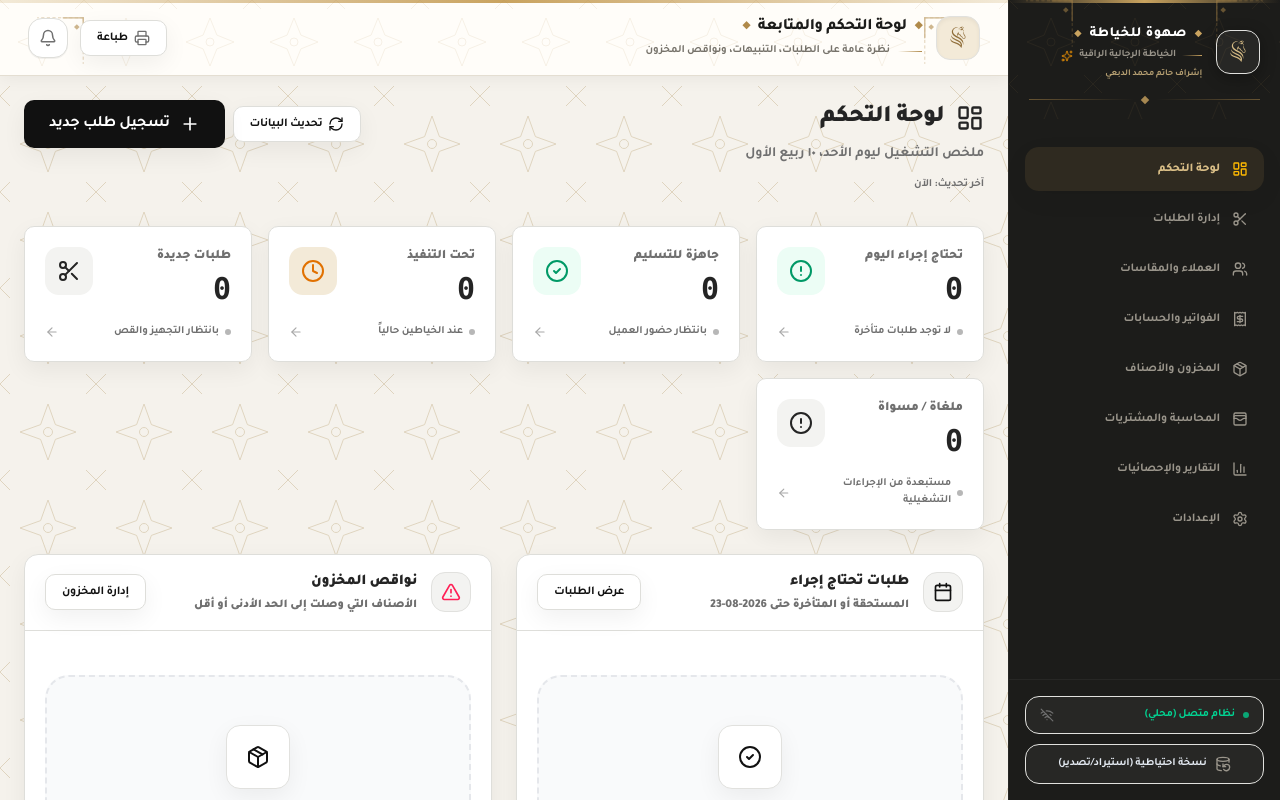
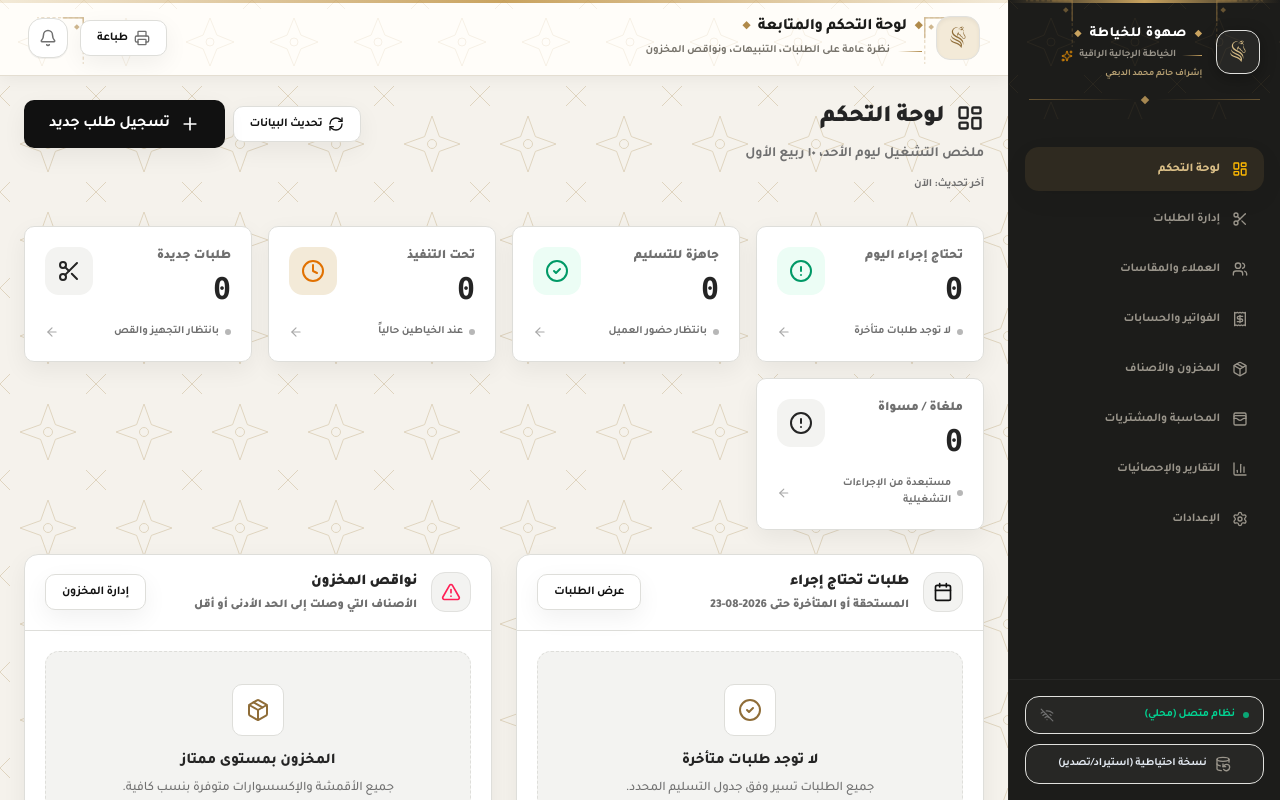
Before and after one commit to waleedaldobie-rgb/sahoa, a React (Vite) app: page / in a window 1280 px wide. Built offline with nearby package versions, Linux system fonts and the light colour scheme.

Commit message:
feat(ui): optimize desktop empty states

```diff
--- a/src/components/InventoryView.tsx
+++ b/src/components/InventoryView.tsx
@@ -282,7 +282,7 @@ export const InventoryView: React.FC<InventoryViewProps> = ({
               </thead>
                 <tbody>
                 {fabrics.length === 0 ? (
-                  <tr><td colSpan={6}><EmptyState icon={<Layers className="w-7 h-7" />} title="لا توجد أقمشة بعد" description="أضف أول قماش لتبدأ متابعة الأسعار والكميات وحالة المخزون." action={<Button size="sm" variant="primary" onClick={handleOpenAddFabric} icon={<Plus className="w-4 h-4" />}>إضافة قماش</Button>} className="my-4" /></td></tr>
+                  <tr><td colSpan={6}><EmptyState compact icon={<Layers className="w-7 h-7" />} title="لا توجد أقمشة بعد" description="أضف أول قماش لتبدأ متابعة الأسعار والكميات وحالة المخزون." action={<Button size="sm" variant="primary" onClick={handleOpenAddFabric} icon={<Plus className="w-4 h-4" />}>إضافة قماش</Button>} className="my-4" /></td></tr>
                 ) : sortedFabrics.map((fab) => {
                   const isLowStock = fab.quantityMeters <= fab.minStockMeters;
                   return (
@@ -328,7 +328,7 @@ export const InventoryView: React.FC<InventoryViewProps> = ({
               </thead>
                 <tbody>
                 {accessories.length === 0 ? (
-                  <tr><td colSpan={5}><EmptyState icon={<Package className="w-7 h-7" />} title="لا توجد إكسسوارات بعد" description="أضف أول إكسسوار لتسجيل الكميات والحد الأدنى للمخزون." action={<Button size="sm" variant="primary" onClick={handleOpenAddAccessory} icon={<Plus className="w-4 h-4" />}>إضافة إكسسوار</Button>} className="my-4" /></td></tr>
+                  <tr><td colSpan={5}><EmptyState compact icon={<Package className="w-7 h-7" />} title="لا توجد إكسسوارات بعد" description="أضف أول إكسسوار لتسجيل الكميات والحد الأدنى للمخزون." action={<Button size="sm" variant="primary" onClick={handleOpenAddAccessory} icon={<Plus className="w-4 h-4" />}>إضافة إكسسوار</Button>} className="my-4" /></td></tr>
                 ) : sortedAccessories.map((acc) => {
                   const isLowStock = acc.quantity <= acc.minStock;
                   return (
@@ -362,7 +362,7 @@ export const InventoryView: React.FC<InventoryViewProps> = ({
         <div className="grid grid-cols-1 lg:grid-cols-2 gap-8">
           <Card title="موديلات الثياب" headerIcon={<Scissors className="w-5 h-5" />}>
              <div className="space-y-4">
-                {thobeTypes.length === 0 && <EmptyState icon={<Scissors className="w-7 h-7" />} title="لا توجد موديلات بعد" description="أضف موديل الثوب الأول لتظهر خياراته في الطلبات." className="my-0" />}
+                {thobeTypes.length === 0 && <EmptyState compact icon={<Scissors className="w-7 h-7" />} title="لا توجد موديلات بعد" description="أضف موديل الثوب الأول لتظهر خياراته في الطلبات." className="my-0" />}
                 {thobeTypes.map(t => (
                   <div key={t.id} className="flex items-center justify-between p-4 bg-[#F9FAFB] rounded-xl border border-[#E5E7EB]">
                     <div className="flex-1">
@@ -384,7 +384,7 @@ export const InventoryView: React.FC<InventoryViewProps> = ({
 
           <Card title="الألوان المتاحة" headerIcon={<Palette className="w-5 h-5" />}>
              <div className="grid grid-cols-1 sm:grid-cols-2 gap-3">
-                {colors.length === 0 && <div className="sm:col-span-2"><EmptyState icon={<Palette className="w-7 h-7" />} title="لا توجد ألوان بعد" description="أضف لونًا لتسهيل اختيار القماش في الطلبات." className="my-0" /></div>}
+                {colors.length === 0 && <div className="sm:col-span-2"><EmptyState compact icon={<Palette className="w-7 h-7" />} title="لا توجد ألوان بعد" description="أضف لونًا لتسهيل اختيار القماش في الطلبات." className="my-0" /></div>}
                 {colors.map(c => (
                   <div key={c.id} className="flex items-center justify-between p-3 bg-[#F9FAFB] rounded-xl border border-[#E5E7EB]">
                     <div className="flex items-center gap-3">
--- a/src/components/InvoicesView.tsx
+++ b/src/components/InvoicesView.tsx
@@ -176,6 +176,7 @@ export const InvoicesView: React.FC<InvoicesViewProps> = ({
       <Card className="p-0 overflow-hidden">
         {filteredInvoices.length === 0 ? (
           <EmptyState
+            compact
             icon={<Receipt className="w-8 h-8" />}
             title={searchTerm.trim() ? 'لا توجد فواتير مطابقة لبحثك' : 'لا توجد فواتير بعد'}
             description={searchTerm.trim() ? 'جرّب رقم فاتورة أو اسم عميل مختلفًا، أو امسح البحث.' : 'ستظهر الفواتير هنا تلقائيًا عند تسجيل طلبات جديدة للعملاء.'}
--- a/src/components/OrdersView.tsx
+++ b/src/components/OrdersView.tsx
@@ -641,6 +641,7 @@ export const OrdersView: React.FC<OrdersViewProps> = ({
       <Card className="p-0 overflow-hidden">
         {filteredOrders.length === 0 ? (
           <EmptyState
+            compact
             icon={<Scissors className="w-8 h-8" />}
             title="لا توجد طلبات مطابقة"
             description="يمكنك تغيير خيارات البحث أو إضافة طلب جديد للبدء."
--- a/src/components/ReportsView.tsx
+++ b/src/components/ReportsView.tsx
@@ -480,8 +480,9 @@ export const ReportsView: React.FC<ReportsViewProps> = ({ data, dataRevision, sh
         </div>
 
         {filteredOrders.length === 0 ? (
-          <div className="p-12">
+          <div className="p-4">
             <EmptyState
+              compact
               icon={<BarChart3 className="w-8 h-8 text-slate-400" />}
               title="لا توجد بيانات للفترة المحددة"
               description="يرجى تغيير نطاق التاريخ أو اختيار فترة مختلفة لعرض الإحصائيات."
--- a/src/components/ui.tsx
+++ b/src/components/ui.tsx
@@ -149,6 +149,7 @@ export interface EmptyStateProps {
   title: string;
   description?: string;
   action?: React.ReactNode;
+  compact?: boolean;
   className?: string;
 }
 
@@ -157,16 +158,17 @@ export const EmptyState: React.FC<EmptyStateProps> = ({
   title,
   description,
   action,
+  compact = false,
   className = ''
 }) => {
   return (
-    <div className={`flex flex-col items-center justify-center text-center p-12 bg-[#F9FAFB] border-2 border-dashed border-[#E5E7EB] rounded-3xl my-6 ${className}`}>
-      <div className="w-16 h-16 rounded-2xl bg-white border border-[#E5E7EB] text-[#111111] flex items-center justify-center mb-5 shadow-sm">
+    <div className={`sahwa-empty-state ${compact ? 'sahwa-empty-state--compact' : ''} ${className}`} role="status" aria-live="polite">
+      <div className="sahwa-empty-state-icon">
         {icon}
       </div>
-      <h4 className="text-base font-black text-[#111111] mb-2">{title}</h4>
-      {description && <p className="text-sm text-[#374151] max-w-sm mb-6 leading-relaxed font-black">{description}</p>}
-      {action && <div className="mt-2">{action}</div>}
+      <h4 className="sahwa-empty-state-title">{title}</h4>
+      {description && <p className="sahwa-empty-state-description">{description}</p>}
+      {action && <div className="sahwa-empty-state-action">{action}</div>}
     </div>
   );
 };
--- a/src/styles/tokens.css
+++ b/src/styles/tokens.css
@@ -415,6 +415,64 @@
       align-items: stretch;
       flex-direction: column;
     }
+  }
+
+  .sahwa-empty-state {
+    align-items: center;
+    background: var(--color-surface-soft-token);
+    border: 1px dashed var(--color-border-token);
+    border-radius: var(--radius-card-token);
+    display: flex;
+    flex-direction: column;
+    justify-content: center;
+    margin-block: 1rem;
+    padding: 2rem 1.5rem;
+    text-align: center;
+  }
+
+  .sahwa-empty-state--compact {
+    margin-block: 0.5rem;
+    padding: 1.25rem 1rem;
+  }
+
+  .sahwa-empty-state-icon {
+    align-items: center;
+    background: var(--color-surface-token);
+    border: 1px solid var(--color-border-token);
+    border-radius: var(--radius-control-token);
+    color: var(--brand-brass-dark);
+    display: flex;
+    height: 3.25rem;
+    justify-content: center;
+    margin-bottom: 0.875rem;
+    width: 3.25rem;
+  }
+
+  .sahwa-empty-state--compact .sahwa-empty-state-icon {
+    height: 2.75rem;
+    margin-bottom: 0.625rem;
+    width: 2.75rem;
+  }
+
+  .sahwa-empty-state-title {
+    color: var(--color-text-token);
+    font-size: 0.9375rem;
+    font-weight: 800;
+    line-height: 1.5;
+    margin: 0;
+  }
+
+  .sahwa-empty-state-description {
+    color: var(--color-text-muted-token);
+    font-size: 0.8125rem;
+    font-weight: 500;
+    line-height: 1.7;
+    margin: 0.375rem auto 0;
+    max-width: 30rem;
+  }
+
+  .sahwa-empty-state-action {
+    margin-top: 0.875rem;
   }
 
   /* One readable table language for both premium-table and sahwa-table markup. */
```
Also changed, not shown: 1 other file (tests, documents, lock files or other folders).
